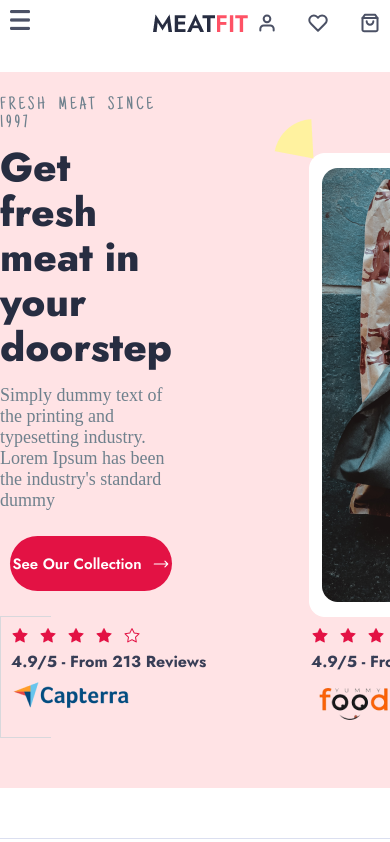
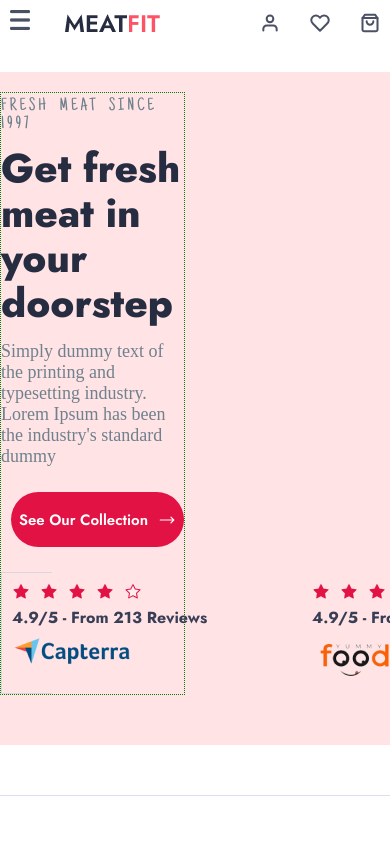
Before and after one commit to mugonation31/butcher_website, a React (Vite) app: page / in a window 390 px wide. Shown: the top 842 px of the page. Built offline with nearby package versions, Linux system fonts and the light colour scheme; a web font is replaced by a local one.

Commit message:
updated categories, hero, nav and reponsiveness

```diff
--- a/src/components/categories/Categories.scss
+++ b/src/components/categories/Categories.scss
@@ -39,8 +39,8 @@
 
   &__meats {
     display: flex;
-    justify-content: space-between;
     margin-top: 50px;
+    gap: 30px;
 
     .beef {
       h1 {
--- a/src/components/hero/Hero.scss
+++ b/src/components/hero/Hero.scss
@@ -133,4 +133,46 @@
       border: solid 1px blue;
     }
   }
+
+  @media only screen and (max-width: 1096px) {
+    .hero {
+      &__steak {
+        max-width: 300px;
+      }
+    }
+  }
+
+  @media only screen and (max-width: 788px) {
+    .hero {
+      &__steak {
+        max-width: 250px;
+      }
+    }
+  }
+
+  @media only screen and (max-width: 744px) {
+    .hero {
+      &__inner {
+        .detail {
+          margin-right: 210px;
+          max-width: 450px;
+        }
+      }
+
+      &__steak {
+        display: none;
+      }
+    }
+  }
+
+  @media only screen and (max-width: 673px) {
+    .hero {
+      &__inner {
+        .detail {
+          margin-right: 205px;
+          border: 1px green dotted;
+        }
+      }
+    }
+  }
 }
--- a/src/components/nav/Nav.scss
+++ b/src/components/nav/Nav.scss
@@ -79,6 +79,8 @@
     &__actions {
       grid-row: 1/2;
       grid-column: 3/4;
+
+      margin-left: 100px;
     }
 
     &__links {
```
